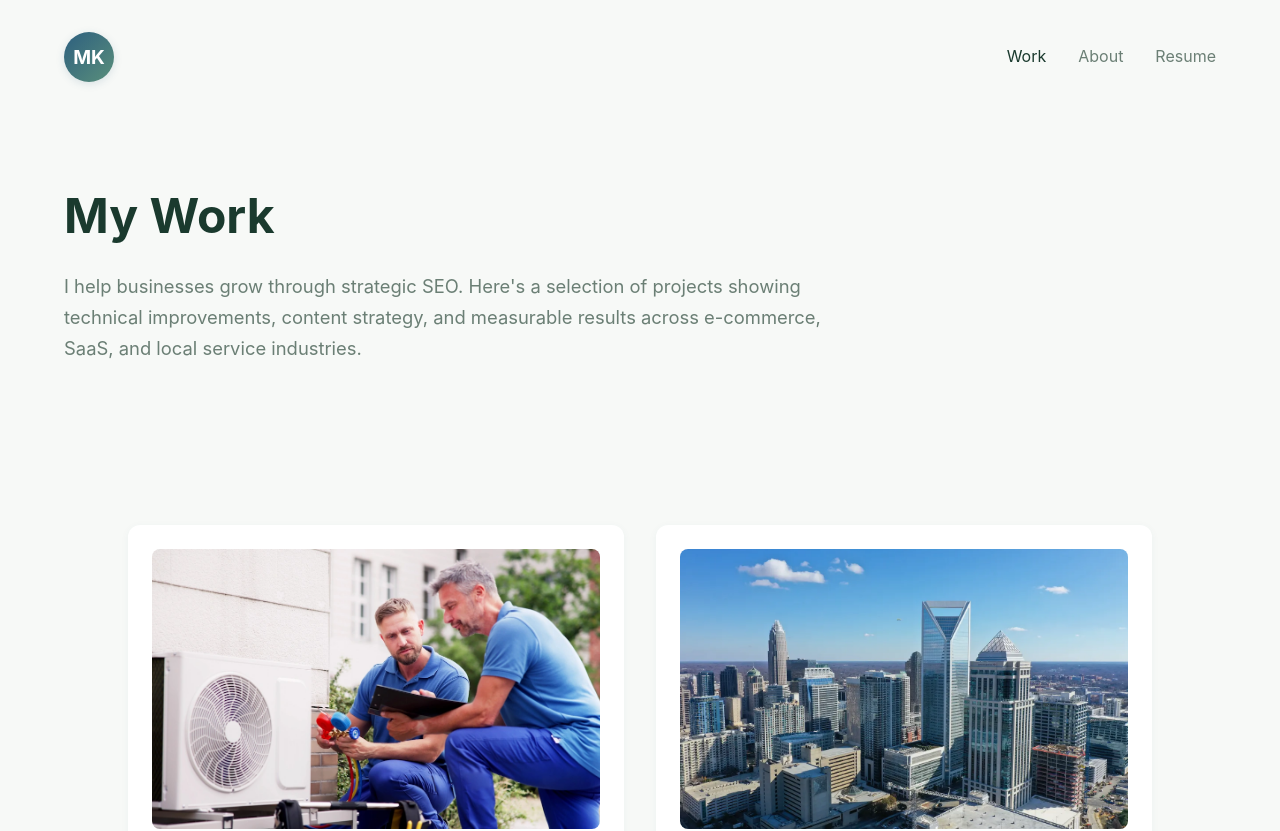
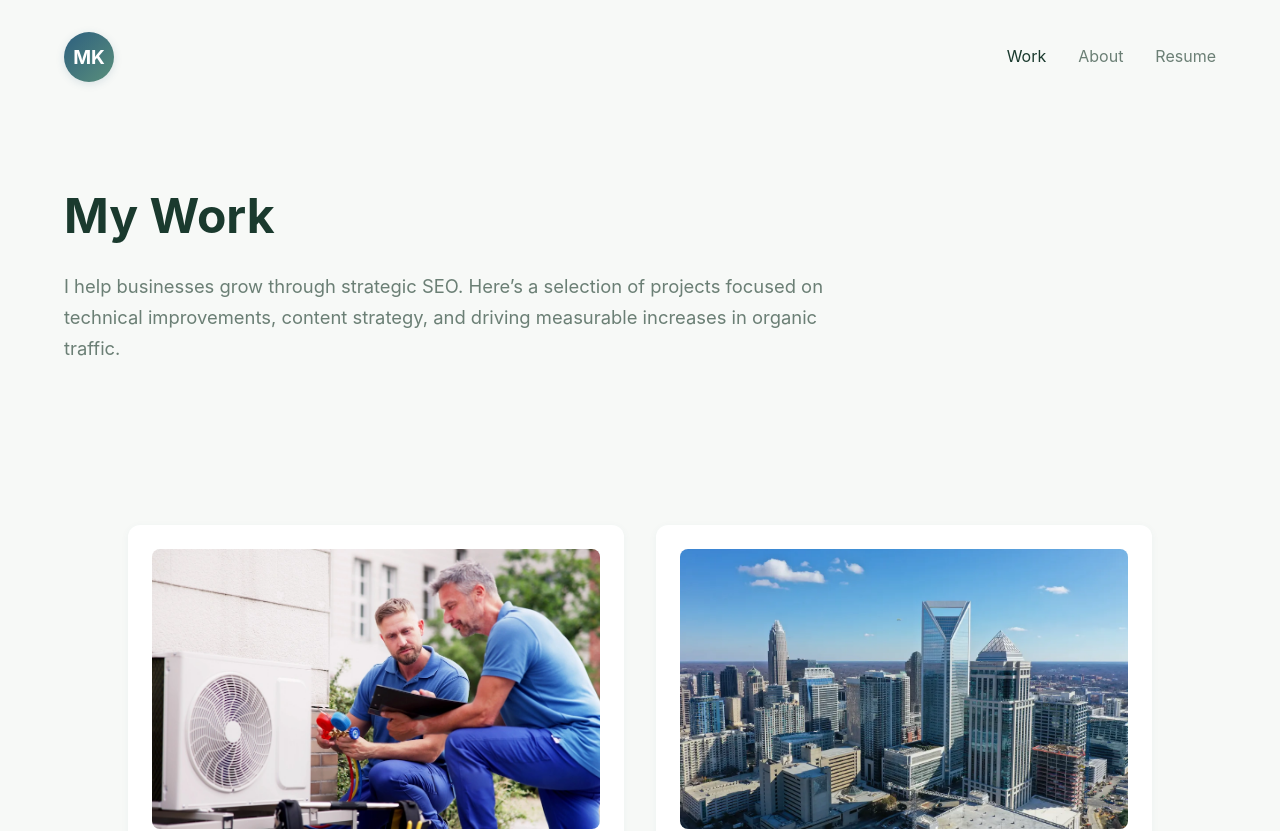
Before and after one commit to mattkeller1/portfolio-site, a React (Vite) app: page /work in a window 1280 px wide. Shown: the top 831 px of the page. Built offline with nearby package versions, Linux system fonts and the light colour scheme.

Commit message:
Add ScrollToTop, update work page copy, replace image

```diff
--- a/src/App.jsx
+++ b/src/App.jsx
@@ -1,6 +1,8 @@
 import { BrowserRouter as Router, Routes, Route } from 'react-router-dom';
 import Navigation from './components/Navigation';
 import Footer from './components/Footer';
+import ScrollToTop from './components/ScrollToTop';
+
 import Home from './pages/Home';
 import Work from './pages/Work';
 import CaseStudy from './pages/CaseStudy';
@@ -9,13 +11,17 @@ import About from './pages/About';
 function App() {
   return (
     <Router>
+      <ScrollToTop />
+
       <Navigation />
+
       <Routes>
         <Route path="/" element={<Home />} />
         <Route path="/work" element={<Work />} />
         <Route path="/work/:id" element={<CaseStudy />} />
         <Route path="/about" element={<About />} />
       </Routes>
+
       <Footer />
     </Router>
   );
--- /dev/null
+++ b/src/components/ScrollToTop.jsx
@@ -0,0 +1,14 @@
+import { useEffect } from "react";
+import { useLocation } from "react-router-dom";
+
+function ScrollToTop() {
+  const { pathname } = useLocation();
+
+  useEffect(() => {
+    window.scrollTo(0, 0);
+  }, [pathname]);
+
+  return null;
+}
+
+export default ScrollToTop;
--- a/src/pages/About.jsx
+++ b/src/pages/About.jsx
@@ -9,7 +9,7 @@ function About() {
     "/about/jim-thorpe-1.webp",
     "/about/new-hope-foliage-1.webp",
     "/about/new-hope-dog-in-car-1.webp",
-    "/about/high-peak-wilderness-1.webp",
+    "/about/boston-graffiti-cropped-1.webp",
     "/about/sea-isle-bench-1.webp",
     "/about/vail-trip-1.webp",
     "/about/adirondacks-hike-1.webp",
--- a/src/pages/Work.jsx
+++ b/src/pages/Work.jsx
@@ -7,9 +7,7 @@ function Work() {
       <div className="work-header">
         <h1>My Work</h1>
         <p className="work-intro">
-          I help businesses grow through strategic SEO. Here's a selection of projects showing
-          technical improvements, content strategy, and measurable results across e-commerce,
-          SaaS, and local service industries.
+          I help businesses grow through strategic SEO. Here’s a selection of projects focused on technical improvements, content strategy, and driving measurable increases in organic traffic.
         </p>
       </div>
 
```
Also changed, not shown: public/about/boston-graffiti-cropped-1.webp (added).
